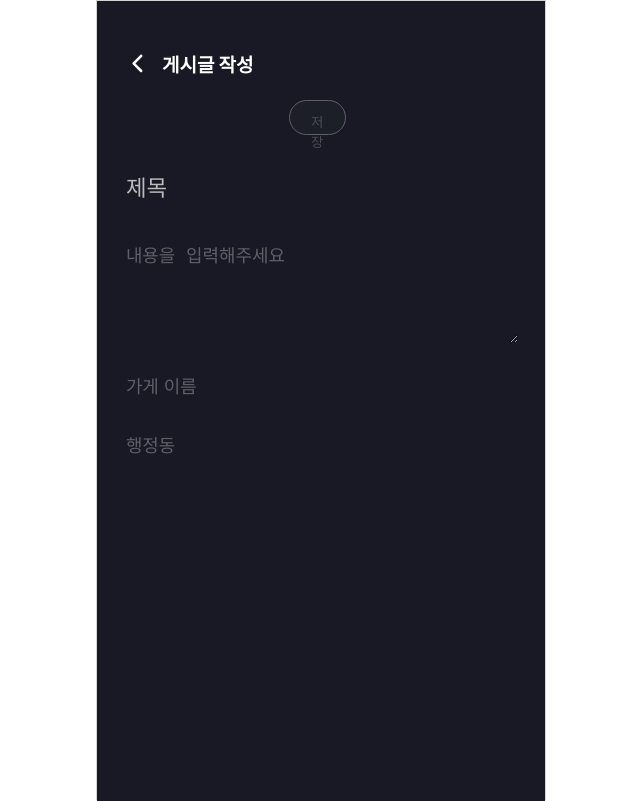
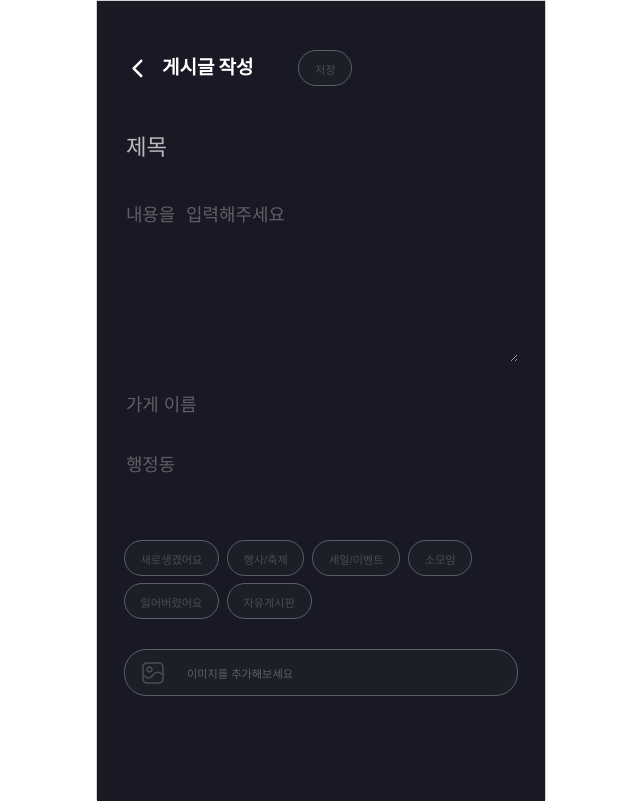
Before and after one commit to Numble-2-11/frontend, a React (Create React App) app: page /postwriting in a window 1280 px wide. Shown: the whole page, without its empty margins (319-959 px from the left). Built offline with nearby package versions, Linux system fonts and the light colour scheme.

Commit message:
[feat] 게시글 작성 페이지 기능 추가

```diff
--- a/src/pages/PostWriting.jsx
+++ b/src/pages/PostWriting.jsx
@@ -1,29 +1,28 @@
-import React from 'react';
+import React, { useState } from 'react';
 import Header from '../components/Header';
 import GrayButton from '../components/styled-component/GrayButton';
+import Input from '../components/styled-component/Input';
 import PostInput from '../components/styled-component/PostInput';
 import TextArea from '../components/styled-component/TextArea';
+import imgIcon from '../images/imgIcon.svg';
 
 export default function PostWriting() {
+	function onClickUpload() {
+		let imageInput = document.getElementById('image-input');
+		imageInput.click();
+	}
 	return (
 		<>
-			<Header children={'게시글 작성'} />
-			<GrayButton
-				children={'저장'}
-				style={{
-					padding: '0.9rem 1.4rem',
-					width: '5.1rem',
-					height: '3.2rem',
-					fontSize: '1.2rem',
-					borderRadius: '1.6rem',
-				}}
-			/>
+			<Header>
+				게시글 작성
+				<GrayButton children={'저장'} margin={'0 0 0 4rem'} />
+			</Header>
 			<PostInput type="text" name="title" placeholder="제목" isTitle={true} />
 			<TextArea
 				id="contents"
 				name="contents"
 				placeholder="내용을 입력해주세요"
-				rows="5"
+				rows="8"
 				cols="33"
 			></TextArea>
 			<PostInput
@@ -34,6 +33,34 @@ export default function PostWriting() {
 			/>
 			<br></br>
 			<PostInput type="text" name="dong" placeholder="행정동" isTitle={false} />
+			<div style={{ margin: '4rem 0 0 0 ', textAlign: 'left' }}>
+				<GrayButton children={'새로생겼어요'} />
+				<GrayButton children={'행사/축제'} />
+				<GrayButton children={'세일/이벤트'} />
+				<GrayButton children={'소모임'} />
+				<GrayButton children={'잃어버렸어요'} />
+				<GrayButton children={'자유게시판'} />
+			</div>
+			<label for="image-input">
+				<GrayButton
+					style={{
+						width: '100%',
+						marginTop: '2rem',
+						height: '4.2rem',
+						borderRadius: '2rem',
+					}}
+					dozen={true}
+					onClick={onClickUpload}
+				>
+					<img src={imgIcon} /> <span>이미지를 추가해보세요</span>
+				</GrayButton>
+			</label>
+			<Input
+				id="image-input"
+				type="file"
+				style={{ display: 'none' }}
+				accept="image/*"
+			/>
 		</>
 	);
 }
```
